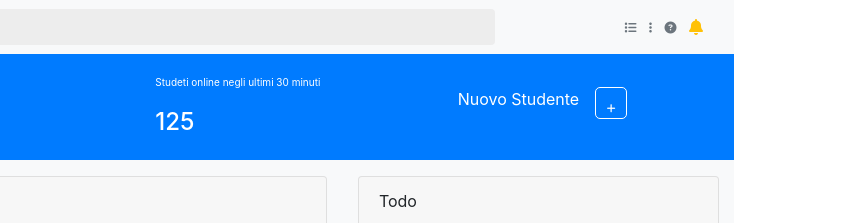
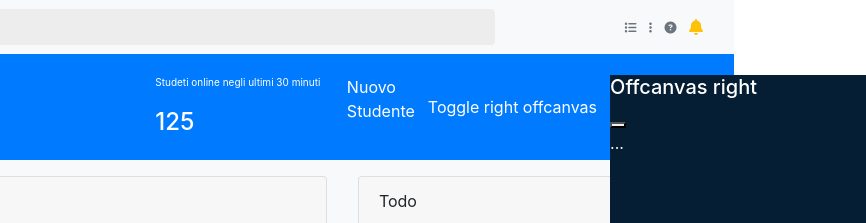
Before and after one commit to Antrussian/html-css-bootstrap-dashboard, a plain HTML site: page index.html in a window 1280 px wide. Shown: the top 223 px of the page, 546-1412 px from the left, 866 px wide, since content can reach past the window. Drawn offline with nearby package versions, Linux system fonts and the light colour scheme.

Commit message:
Offcanvas - Da fixare

```diff
--- a/index.html
+++ b/index.html
@@ -28,6 +28,8 @@
 
                 <nav class=" navbar navbar-light bg-light col-12 ">
 
+
+
                         <div class="col-2">
                             <img class="navbar-brand img-fluid" src="./img-4/logo.svg" alt="logo">
                         </div>
@@ -50,6 +52,9 @@
                                     <i class="fa-solid fa-circle-question fa-xs text-secondary ml-2"></i>
                                     <i class="fa-sharp fa-solid fa-bell fa-bounce text-warning ml-2"></i>
                         </div>
+
+
+
 
 
                 </nav>
@@ -128,11 +133,27 @@
 
 
                                                     <div class="col-4 d-flex text-white fw-light p-0 justify-content-center flex-nowrap">
+                                                        <p>Nuovo Studente</p>
+
+                                                        <button class="btn btn-primary" type="button" data-bs-toggle="offcanvas" data-bs-target="#offcanvasRight" aria-controls="offcanvasRight">Toggle right offcanvas</button>
+                                        <div class="_myoffcanvas-container">
 
 
-                                                                <p>Nuovo Studente</p>
+                                                        <div class=" offcanvas offcanvas-end _myoffcanvas" tabindex="-1" id="offcanvasRight" aria-labelledby="offcanvasRightLabel">
+                                                        <div class="offcanvas-header">
+                                                            <h5 class="offcanvas-title" id="offcanvasRightLabel">Offcanvas right</h5>
+                                                            <button type="button" class="btn-close" data-bs-dismiss="offcanvas" aria-label="Close"></button>
+                                                        </div>
+                                                        <div class="offcanvas-body">
+                                                            ...
+                                                        </div>
+                                                        </div>
 
-                                                                <i class="fa-solid fa-plus ml-3 _plus"></i>
+
+
+                                        </div>
+
+
 
 
                                                     </div>
@@ -417,14 +438,14 @@
 
 
 
+<!--Offcanvas-->
 
 
 
 
 
 
-<section>
-<script src="https://cdn.jsdelivr.net/npm/bootstrap@5.0.2/dist/js/bootstrap.bundle.min.js" integrity="sha384-MrcW6ZMFYlzcLA8Nl+NtUVF0sA7MsXsP1UyJoMp4YLEuNSfAP+JcXn/tWtIaxVXM" crossorigin="anonymous"></script>
-</section>
+
+<script src="https://cdn.jsdelivr.net/npm/bootstrap@5.3.2/dist/js/bootstrap.bundle.min.js" integrity="sha384-C6RzsynM9kWDrMNeT87bh95OGNyZPhcTNXj1NW7RuBCsyN/o0jlpcV8Qyq46cDfL" crossorigin="anonymous"></script>
 </body>
 </html>
--- a/style.css
+++ b/style.css
@@ -153,7 +153,7 @@
     height: 2rem;
     width: 2rem;
   font-size: 10px;
-  padding-top: 10px;
+ background-color: transparent;
  align-content: center;
   text-align: center;
 
@@ -167,6 +167,23 @@
     font-size: 10px;
 }
 
+
+
+._myoffcanvas {
+    width: 20vw;
+    height: 100vh;
+    z-index: 999;
+    position: absolute;
+    background-color: #051e34;
+
+}
+
+
+._myoffcanvas-container{
+height: 100%;
+width: 100%;
+    position: relative;
+}
 
 @media (max-width: 576px) {
 
```
